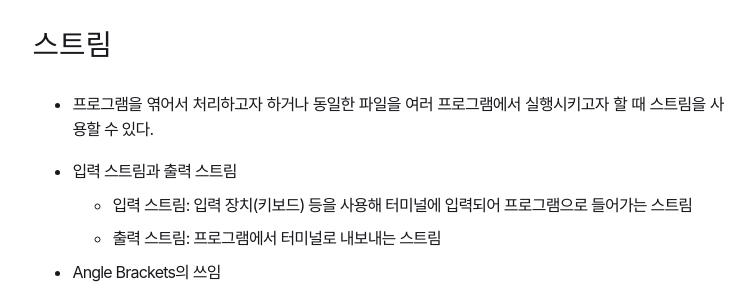
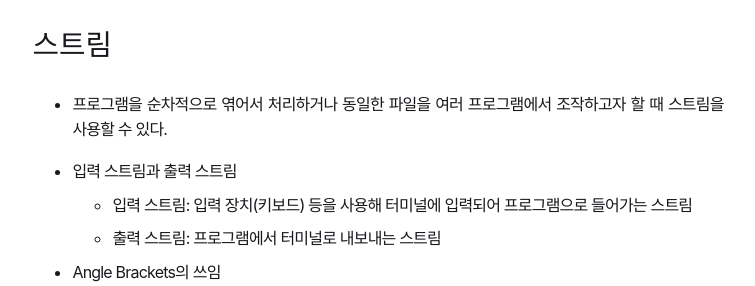
Before and after one commit to 0kimy/0kimy.github.io, a Jekyll site: the page built from _posts/2020-02-28-the-shell.md, in a window 1280 px wide and 900 px high, scrolled down 1551 px. Shown: the part 166-452 px from the top of the window, without its empty margins (262-1017 px from the left). Built offline with Jekyll 4.4.1, drawn with Linux system fonts in a browser that asks for light colours; some web fonts are replaced; our own code applies the rules of GitHub Pages for plain Markdown files; some of the changed text lies outside the part shown.

Commit message:
minor post revision

```diff
--- a/_posts/2020-02-28-the-shell.md
+++ b/_posts/2020-02-28-the-shell.md
@@ -51,7 +51,7 @@ tags: [cs]
 
 # 스트림
 
-- 프로그램을 엮어서 처리하고자 하거나 동일한 파일을 여러 프로그램에서 실행시키고자 할 때 스트림을 사용할 수 있다.
+- 프로그램을 순차적으로 엮어서 처리하거나 동일한 파일을 여러 프로그램에서 조작하고자 할 때 스트림을 사용할 수 있다.
 
 - 입력 스트림과 출력 스트림
   - 입력 스트림: 입력 장치(키보드) 등을 사용해 터미널에 입력되어 프로그램으로 들어가는 스트림
```
Also changed, not shown: other parts of _posts/2020-02-28-the-shell.md (+1 -1 lines).
